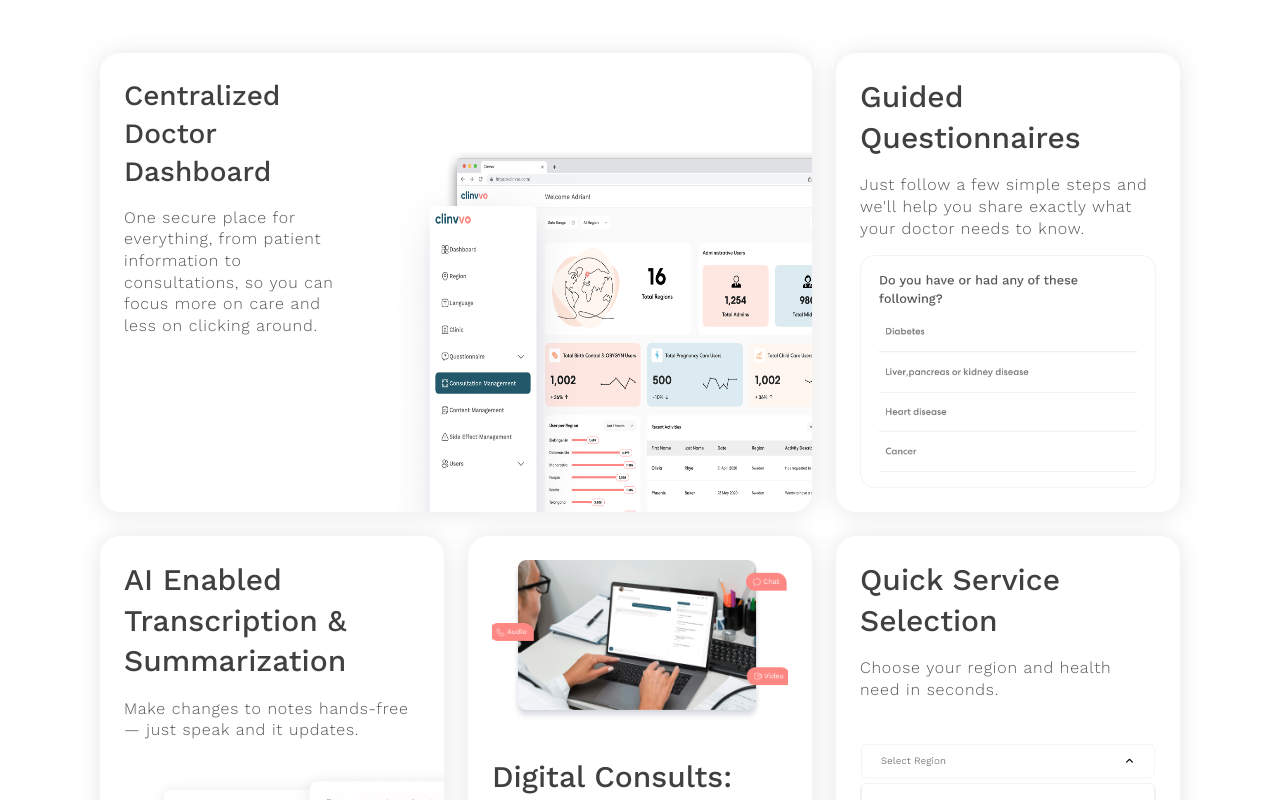
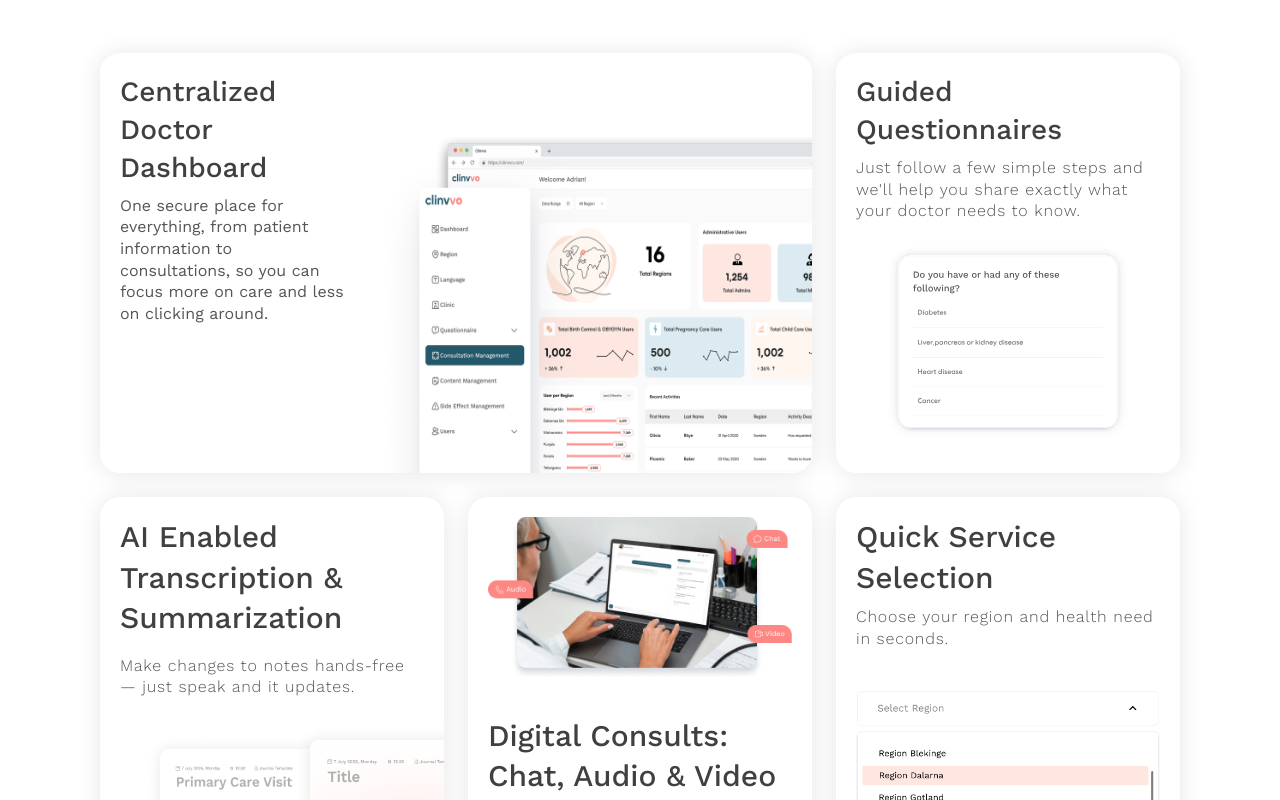
Before and after one commit to gursimran-prevhealth/website, a React (Vite) app: page / in a window 1280 px wide. Shown: the part 3660-4460 px from the top of the page. Built offline with nearby package versions, Linux system fonts and the light colour scheme.

Commit message:
ui fixes

```diff
--- a/src/assets/index.ts
+++ b/src/assets/index.ts
@@ -17,7 +17,7 @@ import testimonialPerson1 from "./testimonial.jpg";
 import testimonialPerson2 from "./testimonial1.jpg";
 import digitalConsultation from "./digital-consults.png";
 import digitalConsultationSv from "./digital-consults-sv.png";
-import questionnaires from "./questionaires.png";
+import questionnaires from "./questionaires.svg";
 import questionnairesSv from "./questionaires-sv.png";
 import templateDropdown from "./template-dropdown.png";
 import templateDropdownSv from "./template-dropdown-sv.png";
--- a/src/components/care/index.tsx
+++ b/src/components/care/index.tsx
@@ -38,26 +38,26 @@ function Care({ appLanguage }: CareProps) {
         </div>
         <div className="w-full max-w-full overflow-x-scroll scrollbar-hide">
           <div className="w-full flex md:grid grid-cols-1 md:grid-cols-2 lg:grid-cols-3 gap-4 md:gap-6 p-5">
-            <div className="bg-white md:min-w-[unset] min-w-full rounded-[20px] shadow-[0px_1px_24px_0px_rgba(0,0,0,0.10)] p-4 md:p-6 flex flex-col md:flex-row gap-4 md:col-span-2 overflow-hidden">
-              <div className="flex flex-col gap-4 w-full">
+            <div className="bg-white md:min-w-[unset] sm:h-[26.25rem]  min-w-full rounded-[20px] shadow-[0px_1px_24px_0px_rgba(0,0,0,0.10)] p-4 md:p-5 flex flex-col md:flex-row gap-2 sm:gap-0 md:col-span-2 overflow-hidden">
+              <div className="flex flex-col gap-2 w-full">
                 <h3 className="text-xl md:text-[1.75rem] text-neutral-700 font-medium font-['Work_Sans'] leading-[135%]">
                   {t("care.features.dashboard.title")}
                 </h3>
-                <p className="text-base text-[#555] tracking-wider font-light font-['Work_Sans'] leading-[135%]">
+                <p className="text-base text-[#555555] tracking-normal font-normal font-['Work_Sans'] leading-[135%]">
                   {t("care.features.dashboard.desc")}
                 </p>
               </div>
               <div className="relative md:w-[200%] w-[100%] flex items-end">
                 <img
-                  className="min-w-[calc(100vw-32px)] md:min-w-[unset] right-4 relative md:-right-6 -bottom-6 z-10  md:min-h-[360px] md:aspect-ratio-[512/391]"
+                  className="min-w-[calc(100vw-32px)] md:min-w-[unset] right-4 relative md:-right-6  -bottom-6 z-10  md:min-h-[340px] "
                   src={appLanguage === "sv" ? dashboardDe : dashboard}
                   alt={t("care.features.dashboard.alt")}
                 />
               </div>
             </div>
 
-            <div className="bg-white md:min-w-[unset] min-w-full rounded-[20px] shadow-[0px_1px_24px_0px_rgba(0,0,0,0.10)] p-4 md:p-6 flex flex-col gap-4">
-              <h3 className="text-xl md:text-3xl text-neutral-700 font-medium font-['Work_Sans'] leading-[135%]">
+            <div className="bg-white md:min-w-[unset] sm:h-[26.25rem] min-w-full rounded-[20px] shadow-[0px_1px_24px_0px_rgba(0,0,0,0.10)] p-4 md:p-5 flex flex-col gap-2">
+              <h3 className="text-xl sm:w-[85%] md:text-[1.75rem] text-neutral-700 font-medium font-['Work_Sans'] leading-[135%]">
                 {t("care.features.questionnaires.title")}
               </h3>
               <p className="text-base text-[#555] tracking-wider font-light font-['Work_Sans'] leading-[135%]">
@@ -66,11 +66,11 @@ function Care({ appLanguage }: CareProps) {
               <img
                 src={appLanguage === "sv" ? questionnairesSv : questionnaires}
                 alt={t("care.features.questionnaires.alt")}
-                className=""
+                className="h-[190px] w-[240px] m-auto"
               />
             </div>
 
-            <div className="bg-white md:min-w-[unset] min-w-full rounded-[20px] shadow-[0px_1px_24px_0px_rgba(0,0,0,0.10)] p-4 md:p-6 flex flex-col gap-0 overflow-hidden">
+            <div className="bg-white md:min-w-[unset] sm:h-[26.25rem] min-w-full rounded-[20px] shadow-[0px_1px_24px_0px_rgba(0,0,0,0.10)] p-4 md:p-5 flex flex-col gap-0 overflow-hidden">
               <div className="w-full">
                 <h3 className="text-xl md:text-3xl text-neutral-700 font-medium font-['Work_Sans'] leading-[135%] pb-4">
                   {t("care.features.aiTranscription.title")}
@@ -79,18 +79,18 @@ function Care({ appLanguage }: CareProps) {
                   {t("care.features.aiTranscription.desc")}
                 </p>
               </div>
-              <div className="w-full">
+              <div className="w-full h-full">
                 <img
                   src={
                     appLanguage === "sv" ? aiTranscriptionSv : aiTranscription
                   }
                   alt={t("care.features.aiTranscription.alt")}
-                  className="relative -bottom-6 -right-6"
+                  className="relative -bottom-6 -right-4 sm:-right-6 h-full"
                 />
               </div>
             </div>
 
-            <div className="bg-white md:min-w-[unset] min-w-full rounded-[20px] shadow-[0px_1px_24px_0px_rgba(0,0,0,0.10)] p-4 md:p-6 flex flex-col justify-between gap-4">
+            <div className="bg-white md:min-w-[unset] sm:h-[26.25rem] min-w-full rounded-[20px] shadow-[0px_1px_24px_0px_rgba(0,0,0,0.10)] p-4 md:p-5 flex flex-col justify-between gap-2">
               <div className="relative h-40">
                 <img
                   className="w-full h-full object-cover rounded-[10px]"
@@ -112,7 +112,7 @@ function Care({ appLanguage }: CareProps) {
               </div>
             </div>
 
-            <div className="bg-white md:min-w-[unset] min-w-full rounded-[20px] shadow-[0px_1px_24px_0px_rgba(0,0,0,0.10)] p-4 md:p-6 flex flex-col gap-4 overflow-hidden">
+            <div className="bg-white md:min-w-[unset] sm:h-[26.25rem] min-w-full rounded-[20px] shadow-[0px_1px_24px_0px_rgba(0,0,0,0.10)] p-4 md:p-5 flex flex-col gap-2 overflow-hidden">
               <h3 className="text-xl md:text-3xl text-neutral-700 font-medium font-['Work_Sans'] leading-[135%]">
                 {t("care.features.templateDropdown.title")}
               </h3>
--- a/src/components/features/index.tsx
+++ b/src/components/features/index.tsx
@@ -101,7 +101,7 @@ export default function Features({ appLanguage }: CareProps) {
         {featureData?.map((item: FeatureItem, index: number) => (
           <div
             key={item.title}
-            className="bg-white rounded-xl shadow-[1.5px_1.5px_3px_0px_rgba(174,174,192,0.40)] hover:border-[1px] hover:border-[#23586A] transition-all duration-200 border-[1px] border-[transparent] cursor-pointer outline-[0.5px] outline-neutral-100 p-4 md:p-6 flex flex-col gap-3"
+            className="bg-white rounded-xl shadow-[1.5px_1.5px_3px_0px_rgba(174,174,192,0.40)] transition-all duration-200 border-[1px] border-[transparent] outline-[0.5px] outline-neutral-100 p-4 md:p-6 flex flex-col gap-3"
           >
             <div className="w-6 h-6 flex items-center justify-center">
               <img src={images[index]} alt={item.title} />
```
Also changed, not shown: src/assets/questionaires.svg (added), src/assets/smart-care.png.
